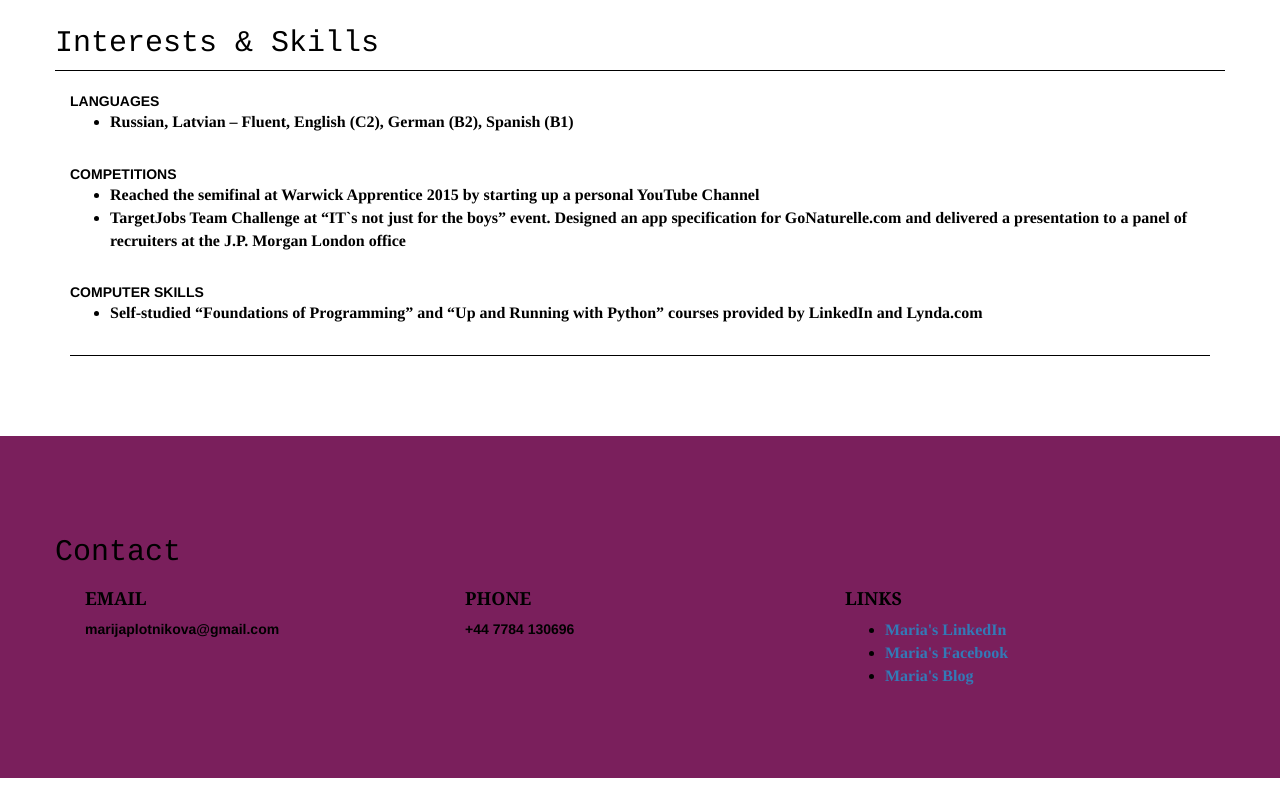
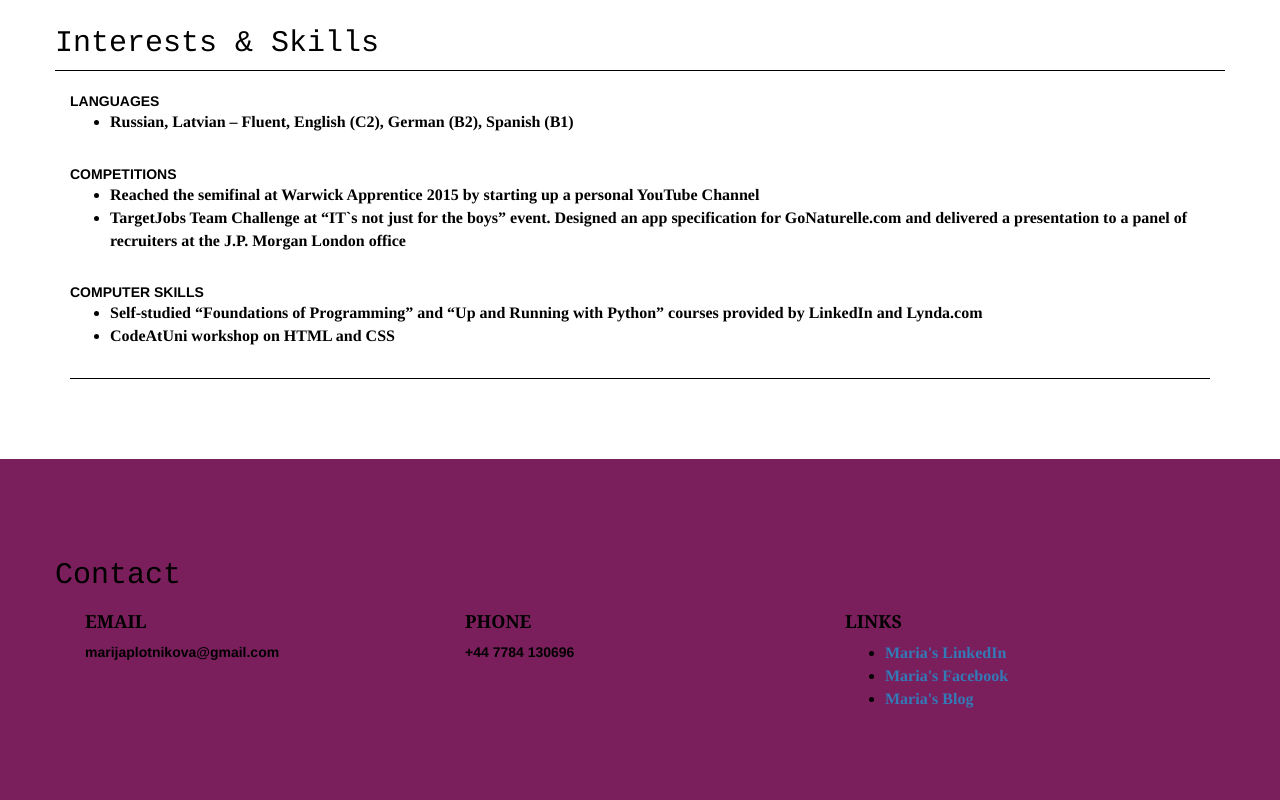
Before and after one commit to mariaplotnikova/mariaplotnikova.github.io, a plain HTML site: page index.html in a window 1280 px wide. Shown: the part 2941-3741 px from the top of the page. Before the commit the page ends 3719 px from the top, so only its background shows below. Drawn offline with nearby package versions, Linux system fonts and the light colour scheme.

Commit message:
Add files via upload

```diff
--- a/index.html
+++ b/index.html
@@ -228,6 +228,9 @@
 							<li>
 							Self-studied “Foundations of Programming” and “Up and Running with Python” courses provided by LinkedIn and Lynda.com
 							</li>
+							<li>
+							CodeAtUni workshop on HTML and CSS
+							</li>
 						</ul>
 						<br>
 						<div class="col-lg-12 hr top"></div>
```
